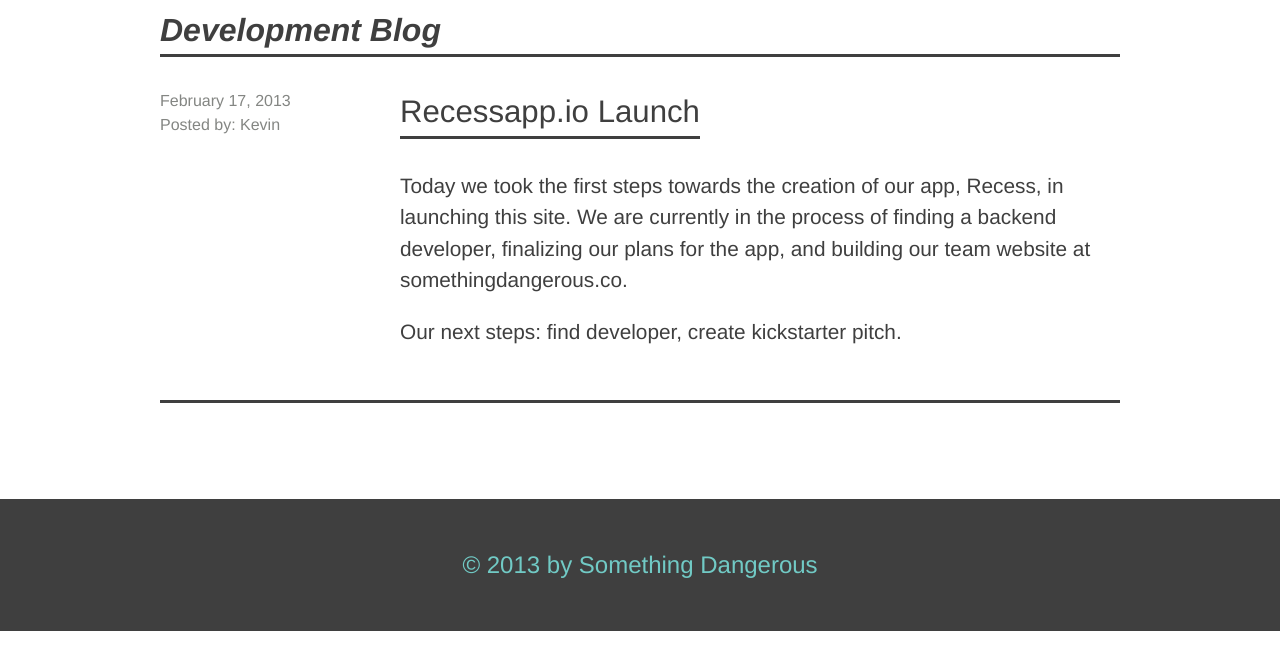
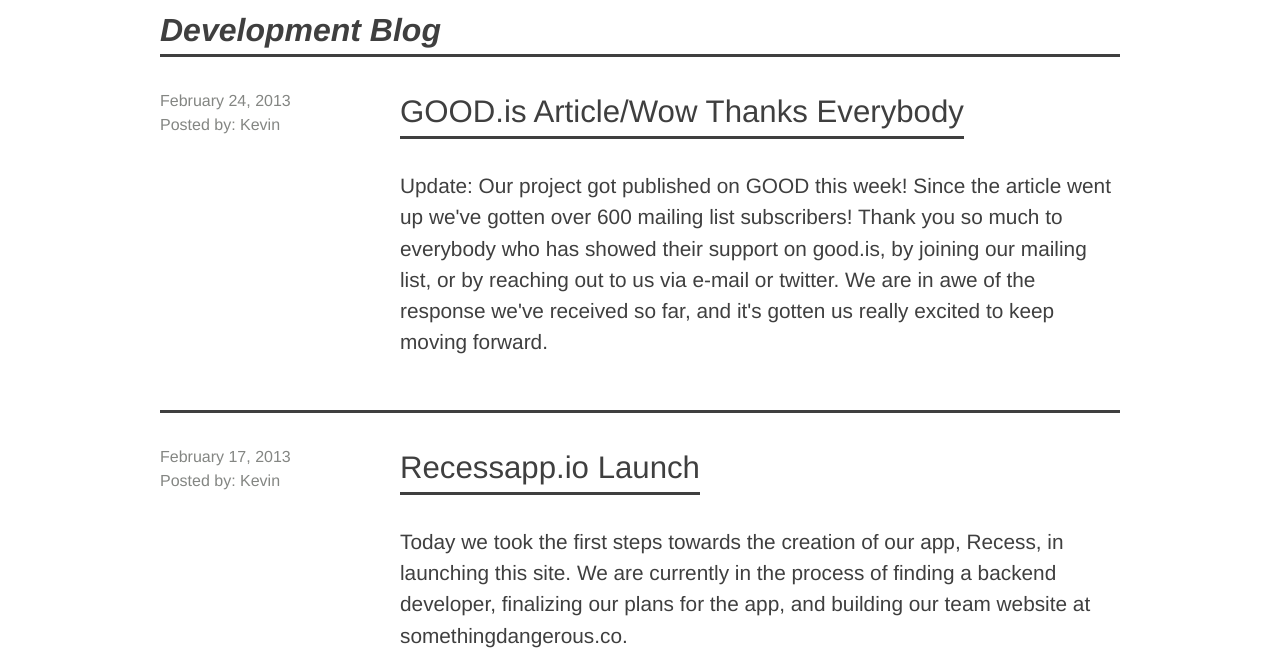
Before and after one commit to kevinzweerink/recessapp.io, a website: page dist/blog.html in a window 1280 px wide. Shown: the part 115-784 px from the top of the page. Drawn offline with nearby package versions, Linux system fonts and the light colour scheme.

Commit message:
blog post feb 24

```diff
--- a/dist/blog.html
+++ b/dist/blog.html
@@ -29,6 +29,18 @@
     	</header>
     	<section class="blog">
     		<div class="inner">
+
+    		<div class="post">
+    			<div class="metadata">
+    				<p class="date">February 24, 2013</p>
+    				<p class="author">Posted by: Kevin</p>
+    			</div> <!-- /.metadata -->
+
+    			<div class="content">
+    				<h3>GOOD.is Article/Wow Thanks Everybody</h3>
+    				<p>Update: Our project got published on <a href="http://www.good.is/posts/recess-an-app-to-help-you-escape-your-laptop-and-save-a-little-energy">GOOD</a> this week! Since the article went up we've gotten over 600 mailing list subscribers! Thank you so much to everybody who has showed their support on good.is, by joining our mailing list, or by reaching out to us via e-mail or twitter. We are in awe of the response we've received so far, and it's gotten us really excited to keep moving forward. </p>
+    			</div>
+    		</div> <!-- /.post -->
 
     		<div class="post">
     			<div class="metadata">
```
